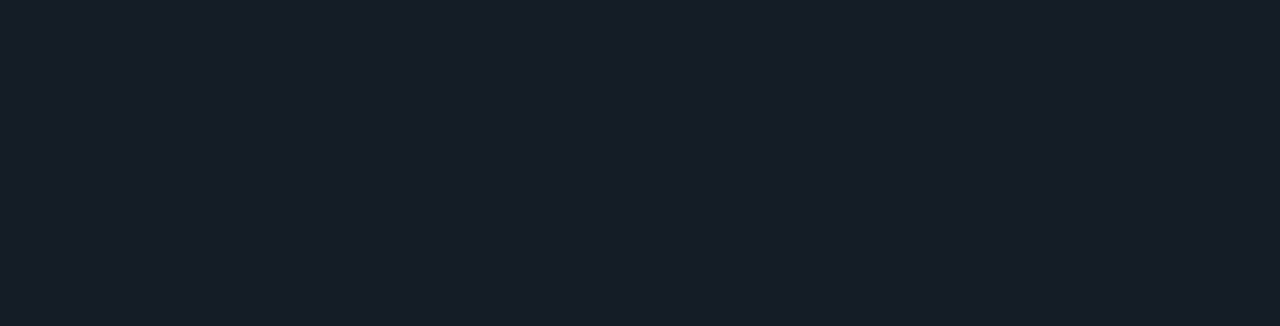
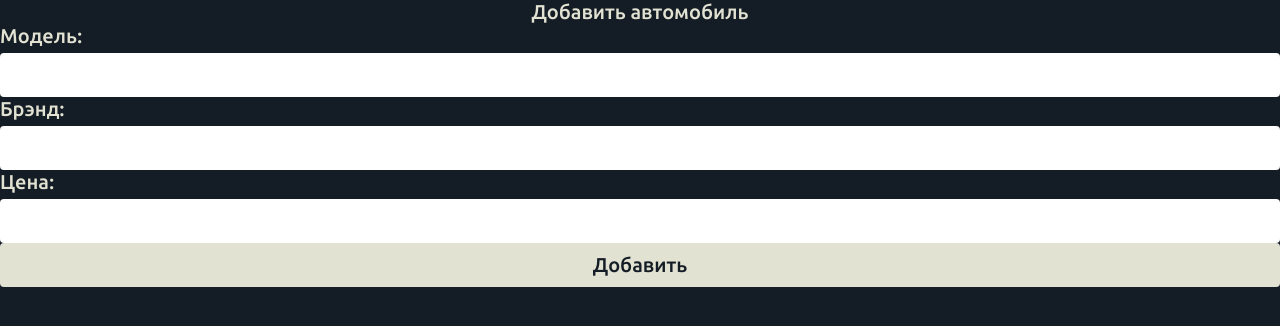
Before and after one commit to Jambo2/Carsharing, a React (Vite) app: page /home/carsharing in a window 1280 px wide. Before the commit this address had no page. Shown: the top 326 px of the page. Built offline with nearby package versions, Linux system fonts and the light colour scheme; a web font is replaced by a local one.

Commit message:
FIX_27.03

```diff
--- a/src/app/App.jsx
+++ b/src/app/App.jsx
@@ -1,14 +1,19 @@
 import { Routes, Route } from "react-router-dom"
 import Home from "../screens/Home"
 import Registration from "../screens/Registration/Registration"
+import LoginForm from "../screens/Login/LoginForm"
+import AddCar from "../components/Main/AddCars/AddCar"
 
 export default function App() {
 
   return (
     <>
       <Routes>
-        <Route path="/" element={<Home/>}/>
+        <Route path="/home" element={<Home/>}/>
         <Route path="/registration" element={<Registration/>}/>
+        <Route path="/" element={<Registration/>}/>
+        <Route path="/home/carsharing" element={<AddCar/>}/>
+
       </Routes>
     </>
   )
--- /dev/null
+++ b/src/components/Main/AddCars/AddCar.jsx
@@ -0,0 +1,73 @@
+// src/AddCar.js
+import React, { useState } from 'react';
+import axios from 'axios';
+
+const AddCar = () => {
+  const [model, setModel] = useState('');
+  const [brand, setBrand] = useState('');
+  const [pricePerHour, setPricePerHour] = useState('');
+  const [message, setMessage] = useState('');
+
+
+  const handleSubmit = async (e) => {
+    e.preventDefault();
+
+    const newCar = {
+      model,
+      brand,
+      pricePerHour,
+    };
+
+    try {
+      const response = await axios.post('http://localhost:8082/api/cars/add', newCar); // Замените на ваш URL API
+
+      // Очистить поля ввода после успешного добавления
+
+      setModel('');
+      setBrand('');
+      setPricePerHour('');
+
+    } catch (error) {
+      setMessage('Ошибка при добавлении автомобиля');
+    }
+  };
+
+  return (
+    <div>
+      <h2>Добавить автомобиль</h2>
+      <form onSubmit={handleSubmit}>
+        <div>
+          <label>Moдель:</label>
+          <input
+            type="text"
+            value={model}
+            onChange={(e) => setModel(e.target.value)}
+            required
+          />
+        </div>
+        <div>
+          <label>Брэнд:</label>
+          <input
+            type="text"
+            value={brand}
+            onChange={(e) => setBrand(e.target.value)}
+            required
+          />
+        </div>
+        <div>
+          <label>Цена:</label>
+          <input
+            type="number"
+            value={pricePerHour}
+            onChange={(e) => setPricePerHour(e.target.value)}
+            required
+          />
+        </div>
+        <button type="submit">Добавить</button>
+      </form>
+      {message && <p>{message}</p>}
+    </div>
+  );
+};
+
+export default AddCar;
--- a/src/components/Main/MainElements.jsx
+++ b/src/components/Main/MainElements.jsx
@@ -1,6 +1,7 @@
 import React from 'react'
 import './MainElements.css'
 import CitySelector from './CitySelector/CitySelector'
+import ListOfCars from './ListOfCars/ListOfCars'
 
 
 export default function MainElements() {
@@ -11,6 +12,7 @@
                 Легкий доступ к автомобилям в твоем городе. Просто забронируй и поехали!
             </p>
             <CitySelector/>
+            <ListOfCars/>
         </div>
 
 
--- /dev/null
+++ b/src/components/Main/listOfCars/ListOfCars.jsx
@@ -0,0 +1,47 @@
+// src/CarList.js
+import React, { useEffect, useState } from 'react';
+import axios from 'axios';
+
+const CarList = () => {
+  const [cars, setCars] = useState([]);
+  const [loading, setLoading] = useState(true);
+  const [error, setError] = useState('');
+
+  useEffect(() => {
+    const fetchCars = async () => {
+      try {
+        const response = await axios.get('http://localhost:8082/api/cars/all'); // Замените на ваш URL API
+        setCars(response.data); // Предполагается, что ответ содержит массив автомобилей
+      } catch (err) {
+        setError('Ошибка при загрузке автомобилей');
+      } finally {
+        setLoading(false);
+      }
+    };
+
+    fetchCars();
+  }, []);
+
+  if (loading) {
+    return <div>Загрузка...</div>;
+  }
+
+  if (error) {
+    return <div>{error}</div>;
+  }
+
+  return (
+    <div>
+      <h2>Список автомобилей</h2>
+      <ul>
+        {cars.map((car) => (
+          <li key={car.id}>
+            {car.make} {car.model} - {car.year}
+          </li>
+        ))}
+      </ul>
+    </div>
+  );
+};
+
+export default CarList;
--- a/src/components/header/menu/Menu.jsx
+++ b/src/components/header/menu/Menu.jsx
@@ -8,16 +8,16 @@
     <>
         <div className='block__menu'>
             <div className="logo">
-                <Link to='/'>
+                <Link to='/home'>
                     <box-icon type='solid' name='car' color='white' size='4em'></box-icon>
                 </Link>
             </div>
             <nav>
               <ul className='menu__list'>
-                <li><Link href="">Каршеринг</Link></li>
+                <li><Link to="carsharing">Каршеринг</Link></li>
                 <li><Link href="">Подписка</Link></li>
                 <li><Link href="">Для бизнеса</Link></li>
-                <li><Link to='Registration'>хуй</Link></li>
+                <li style={{marginLeft:'30px'}}><Link to='/'>Регистрация</Link></li>
               </ul>
             </nav>
         </div>
--- a/src/screens/Registration/Registration.css
+++ b/src/screens/Registration/Registration.css
@@ -55,3 +55,8 @@
   button:hover {
     background-color: #d1d1d1; /* Слегка светлее для эффекта наведения */
   }
+.login-container{
+  max-width: 500px;
+  width: 50vh;
+  height: 50;
+}
--- a/src/screens/Registration/Registration.jsx
+++ b/src/screens/Registration/Registration.jsx
@@ -1,13 +1,18 @@
-// src/RegistrationForm.js
+
 import React, { useState } from 'react';
 import './Registration.css';
+import LoginForm from '../Login/LoginForm';
 import axios from 'axios';
+
+
 
 const Registration = () => {
   const [username, setUsername] = useState('');
   const [password, setPassword] = useState('');
   const [confirmPassword, setConfirmPassword] = useState('');
   const [message, setMessage] = useState('');
+  const [isRegistered, setIsRegistered] = useState(false); // Состояние для отслеживания регистрации
+  // Инициализируем navigate
 
   const handleSubmit = async (e) => {
     e.preventDefault();
@@ -27,15 +32,24 @@
       localStorage.setItem('token', response.data.token);
 
       setMessage(response.data.message || 'Регистрация завершена!');
+      setIsRegistered(true); // Устанавливаем состояние регистрации
     } catch (error) {
       setMessage(error.response?.data?.message || 'Ошибка при регистрации');
     }
   };
 
+  const handleLoginRedirect = () => {
+    setIsRegistered(true);
+  };
+
   return (
     <div className="registration-container">
+      {isRegistered ? (
+        <LoginForm /> // Показываем форму авторизации после успешной регистрации
+      ) : (
+        <>
           <h2>Регистрация</h2>
-      {message && <p>{message}</p>} {/* Отображение сообщения */}
+          {message && <p>{message}</p>}
           <form onSubmit={handleSubmit}>
             <div className="form-group">
               <label htmlFor="username">Имя пользователя</label>
@@ -47,7 +61,6 @@
                 required
               />
             </div>
-
             <div className="form-group">
               <label htmlFor="password">Пароль</label>
               <input
@@ -69,7 +82,16 @@
               />
             </div>
             <button type="submit">Зарегистрироваться</button>
+            <button
+              style={{ marginTop: '5px' }}
+              type="button" // Изменяем тип на "button", чтобы предотвратить отправку формы
+              onClick={handleLoginRedirect} // Обработчик клика для перенаправления на форму входа
+            >
+              Войти
+            </button>
           </form>
+        </>
+      )}
     </div>
   );
 };
--- /dev/null
+++ b/src/screens/login/LoginForm.jsx
@@ -0,0 +1,63 @@
+// src/LoginForm.js
+import React, { useState } from 'react';
+import axios from 'axios';
+import '../registration/Registration.css';
+import { useNavigate } from 'react-router-dom';
+
+const LoginForm = () => {
+  const [username, setUsername] = useState('');
+  const [password, setPassword] = useState('');
+  const [message, setMessage] = useState('');
+  const navigate = useNavigate();
+
+
+  const handleSubmit = async (e) => {
+    e.preventDefault();
+
+    try {
+      const response = await axios.post('http://localhost:8082/api/auth/login', {
+        username,
+        password,
+      });
+
+      localStorage.setItem('token', response.data.token);
+      setMessage(response.data.message || 'Успешный вход!');
+      navigate('/home'); // Замените '/main' на ваш маршрут главной страницы
+
+    } catch (error) {
+      setMessage(error.response?.data?.message || 'Ошибка при входе');
+    }
+  };
+
+  return (
+    <div className="login-container">
+      <h2>Авторизация</h2>
+      {message && <p>{message}</p>}
+      <form onSubmit={handleSubmit}>
+        <div className="form-group">
+          <label htmlFor="username">Имя пользователя</label>
+          <input
+            type="text"
+            id="username"
+            value={username}
+            onChange={(e) => setUsername(e.target.value)}
+            required
+          />
+        </div>
+        <div className="form-group">
+          <label htmlFor="password">Пароль</label>
+          <input
+            type="password"
+            id="password"
+            value={password}
+            onChange={(e) => setPassword(e.target.value)}
+            required
+          />
+        </div>
+        <button type="submit">Войти</button>
+      </form>
+    </div>
+  );
+};
+
+export default LoginForm;
```
Lines whose indentation alone changed are shown as unchanged.
